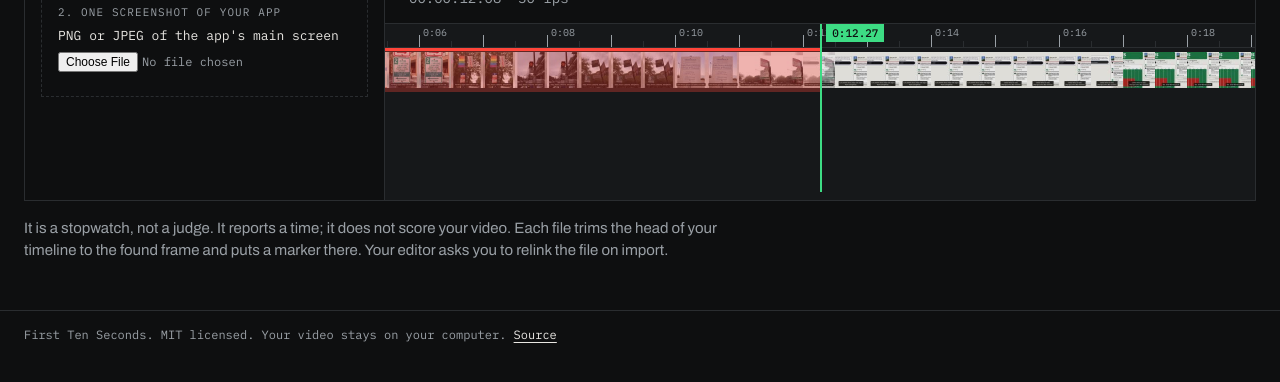
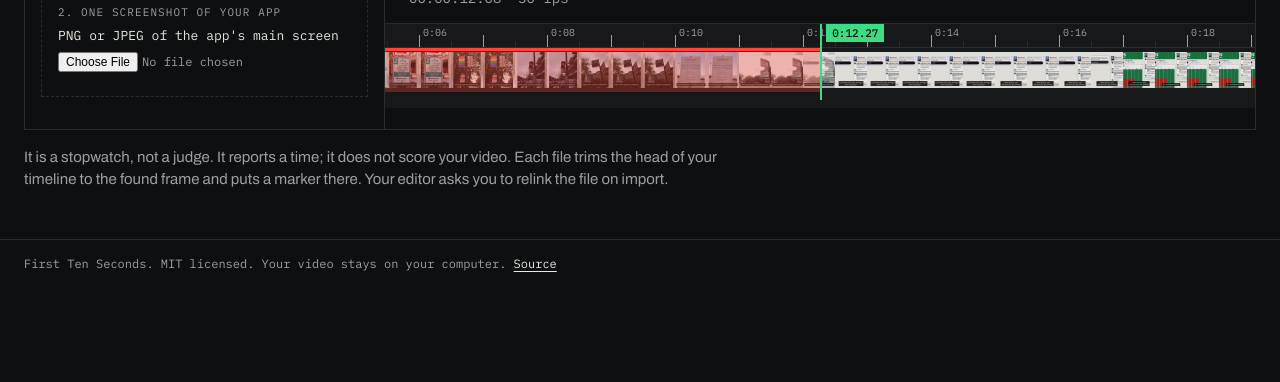
Before and after one commit to by42ppcrps-dev/first-ten-seconds, a website with bundled scripts: page public/index.html in a window 1280 px wide. Shown: the part 374-756 px from the top of the page. Built offline with nearby package versions, Linux system fonts and the light colour scheme.

Commit message:
Tighten example timeline height and drop favicon request

```diff
--- a/public/css/fts.css
+++ b/public/css/fts.css
@@ -74,3 +74,4 @@
   nav a { margin-left: 0; margin-right: 16px; }
 }
 @media (prefers-reduced-motion: reduce) { * { transition: none !important; } }
+.tl-track.no-shots { height: 76px; }
--- a/public/index.html
+++ b/public/index.html
@@ -1,5 +1,5 @@
 <!doctype html>
-<html lang="en"><head><meta charset="utf-8"><meta name="viewport" content="width=device-width, initial-scale=1"><link rel="stylesheet" href="/css/fts.css">
+<html lang="en"><head><meta charset="utf-8"><meta name="viewport" content="width=device-width, initial-scale=1"><link rel="stylesheet" href="/css/fts.css"><link rel="icon" href="data:,">
 <title>First Ten Seconds: find the first frame your app is on screen</title>
 <meta name="description" content="Drop a demo video and one screenshot of your app. Get the timecode of the first frame where the app fills the screen, and an edit for Resolve, Premiere or Final Cut."></head>
 <body><header class="top"><div class="wrap"><a class="mark" href="/"><span>00:00:10:00</span>First Ten Seconds</a><nav><a href="/">Tool</a><a href="/how">How it works</a><a href="/privacy">Privacy</a><a href="/terms">Terms</a></nav></div></header>
--- a/public/js/timeline.js
+++ b/public/js/timeline.js
@@ -8,6 +8,7 @@
   root.innerHTML = "";
   const track = el("div", "tl-track");
   track.style.width = width + "px";
+  if (!shots.length) track.classList.add("no-shots");
 
   const ruler = el("div", "tl-ruler");
   for (let s = 0; s <= Math.floor(duration * 2); s++) {
```
Also changed, not shown: public/404.html (+1 -1 lines), public/how.html (+1 -1 lines), public/privacy.html (+1 -1 lines), public/terms.html (+1 -1 lines).
